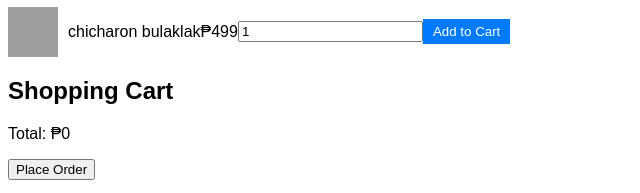
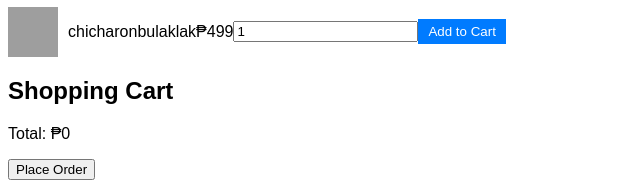
Before and after one commit to Golgrax/pos, a plain HTML site: page index.html in a window 1280 px wide. Shown: the part 193-386 px from the top of the page, 0-640 px from the left. Drawn offline with Linux system fonts and the light colour scheme; grey boxes are pictures that could not be loaded.

Commit message:
Update index.html

```diff
--- a/index.html
+++ b/index.html
@@ -51,7 +51,7 @@
             <span class="name">bj</span>
         </br>
             <span class="price"> ₱499 </span>
-            <input type="number" id="bj1-quantity" value="1">
+            <input type="number" id="bj-quantity" value="1">
             <button onclick="addToCart('bj', 499)">Add to Cart</button>
         </div>
 
@@ -60,11 +60,11 @@
 
         <div class="product">
             <img src="https://1.bp.blogspot.com/-En2pcWgrrrE/XepNTv_1VDI/AAAAAAAACrw/3bUOQ8LO6ToKAo0bqRsBnzAVJXMBQkw1ACLcBGAsYHQ/s1600/wtf-how-to-cook-chicharon-bulaklak-1.jpg" alt="chicharon">
-            <span class="name">chicharon bulaklak</span>
+            <span class="name">chicharonbulaklak</span>
         </br>
             <span class="price"> ₱499 </span>
-            <input type="number" id="chicharon bulaklak-quantity" value="1">
-            <button onclick="addToCart('chicharon bulaklak', 499)">Add to Cart</button>
+            <input type="number" id="chicharonbulaklak-quantity" value="1">
+            <button onclick="addToCart('chicharonbulaklak', 499)">Add to Cart</button>
         </div>
     </div>
 
```
